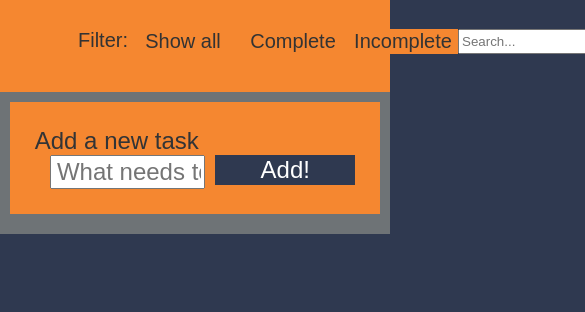
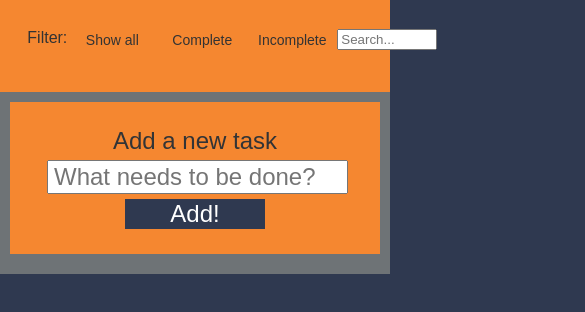
Before and after one commit to Yewhral/-vanilla.js-TODO-app, a plain HTML site: page index.html in a window 390 px wide. Shown: the part 128-440 px from the top of the page, 585 px wide, since content can reach past the window. Drawn offline with Linux system fonts and the light colour scheme.

Commit message:
Responsivity done down to 760px width, static content fully responsive

```diff
--- a/css/main.css
+++ b/css/main.css
@@ -223,5 +223,36 @@ input[type=checkbox] {
     #newTask {
         width: 45%
     }
+    #filterholder {
+        width: 86%;
+    }
+}
 
+@media (max-width: 760px) {
+    #addText {
+        float:none;
+        width:100%;
+        margin-bottom: 5px;
+    }
+    #addNew button {
+        float: none;
+        margin-top: 5px;
+    }
+    #newTask {
+        min-width: 290px;
+    }
 }
+
+@media (max-width: 600px){
+    #filterholder {
+        grid-template-columns: 40px 90px 90px 90px 100px;
+        font-size:16px;
+    }
+    #filterholder button {
+        width:90px;
+        font-size:14px;
+    }
+    #filterholder button:hover {
+        font-size: 14px;
+    }
+}
```
